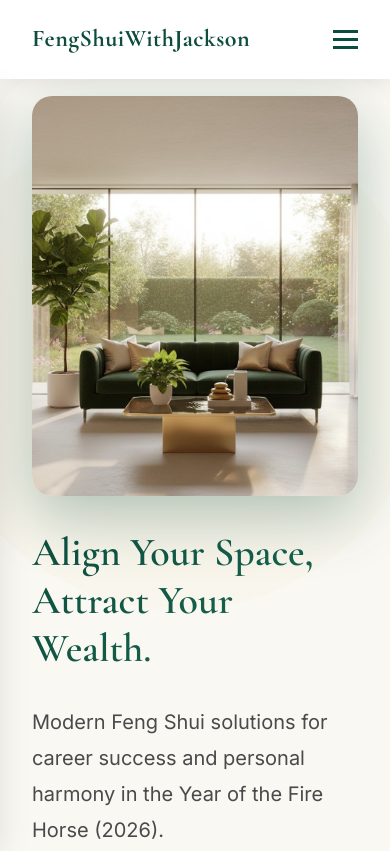
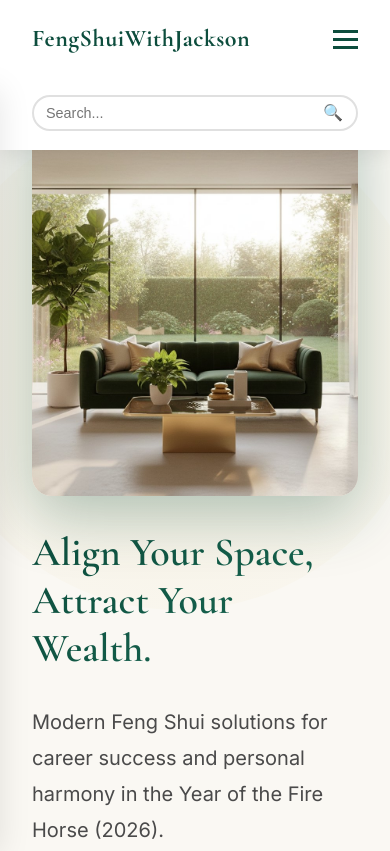
Before and after one commit to ye4wzp/fengshuiwithjackson, a plain HTML site: page index.html in a window 390 px wide. Shown: the top 851 px of the page. Drawn offline with nearby package versions, Linux system fonts and the light colour scheme.

Commit message:
修复导航栏搜索框布局问题

```diff
--- a/css/styles.css
+++ b/css/styles.css
@@ -2155,3 +2155,64 @@
         transition-duration: 0.01ms !important;
     }
 }
+
+/* Navigation Search Fix */
+.nav-wrapper {
+    display: flex;
+    align-items: center;
+    justify-content: space-between;
+    gap: 20px;
+}
+
+.nav-search {
+    flex-shrink: 0;
+    order: 2;
+}
+
+.nav-menu {
+    order: 3;
+}
+
+.logo {
+    order: 1;
+}
+
+.mobile-menu-toggle {
+    order: 4;
+}
+
+/* Adjust search container in nav */
+.nav-search .search-container {
+    max-width: 200px;
+}
+
+.nav-search .search-box {
+    padding: 8px 35px 8px 12px;
+    font-size: 0.9rem;
+}
+
+/* Mobile navigation fix */
+@media (max-width: 968px) {
+    .nav-wrapper {
+        flex-wrap: wrap;
+    }
+
+    .nav-search {
+        order: 3;
+        width: 100%;
+        margin-top: 15px;
+    }
+
+    .nav-search .search-container {
+        max-width: 100%;
+    }
+
+    .mobile-menu-toggle {
+        order: 2;
+    }
+
+    .nav-menu {
+        order: 4;
+        width: 100%;
+    }
+}
--- a/js/search.js
+++ b/js/search.js
@@ -1,5 +1,5 @@
 // Site Search Functionality
-(function() {
+(function () {
     'use strict';
 
     const articles = [
@@ -48,24 +48,28 @@
     ];
 
     function createSearchBox() {
-        const nav = document.querySelector('.nav-menu');
-        if (!nav) return;
+        const navWrapper = document.querySelector('.nav-wrapper');
+        if (!navWrapper) return;
 
-        const searchLi = document.createElement('li');
-        searchLi.innerHTML = `
+        // Create search container as a separate element
+        const searchContainer = document.createElement('div');
+        searchContainer.className = 'nav-search';
+        searchContainer.innerHTML = `
             <div class="search-container">
-                <input type="text" class="search-box" placeholder="Search articles..." id="siteSearch">
+                <input type="text" class="search-box" placeholder="Search..." id="siteSearch">
                 <span class="search-icon">🔍</span>
                 <div class="search-results" id="searchResults"></div>
             </div>
         `;
 
-        nav.insertBefore(searchLi, nav.firstChild);
+        // Insert before the nav-menu
+        const navMenu = navWrapper.querySelector('.nav-menu');
+        navWrapper.insertBefore(searchContainer, navMenu);
 
         const searchBox = document.getElementById('siteSearch');
         const searchResults = document.getElementById('searchResults');
 
-        searchBox.addEventListener('input', function() {
+        searchBox.addEventListener('input', function () {
             const query = this.value.trim().toLowerCase();
 
             if (query.length < 2) {
@@ -78,7 +82,7 @@
         });
 
         // Close results when clicking outside
-        document.addEventListener('click', function(e) {
+        document.addEventListener('click', function (e) {
             if (!searchBox.contains(e.target) && !searchResults.contains(e.target)) {
                 searchResults.classList.remove('active');
             }
```
